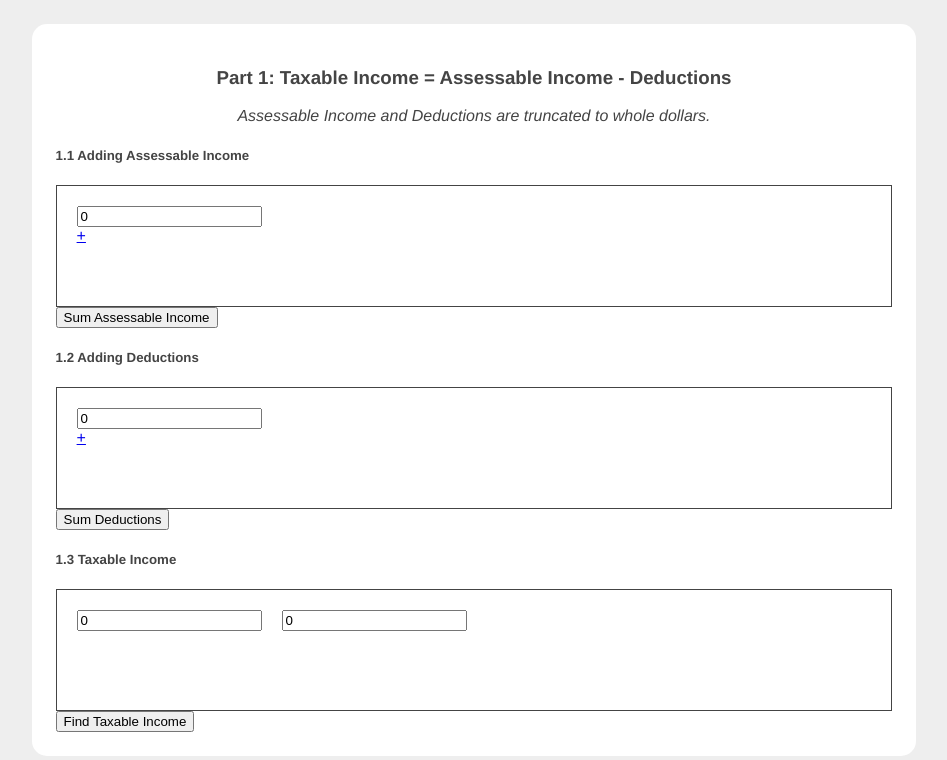
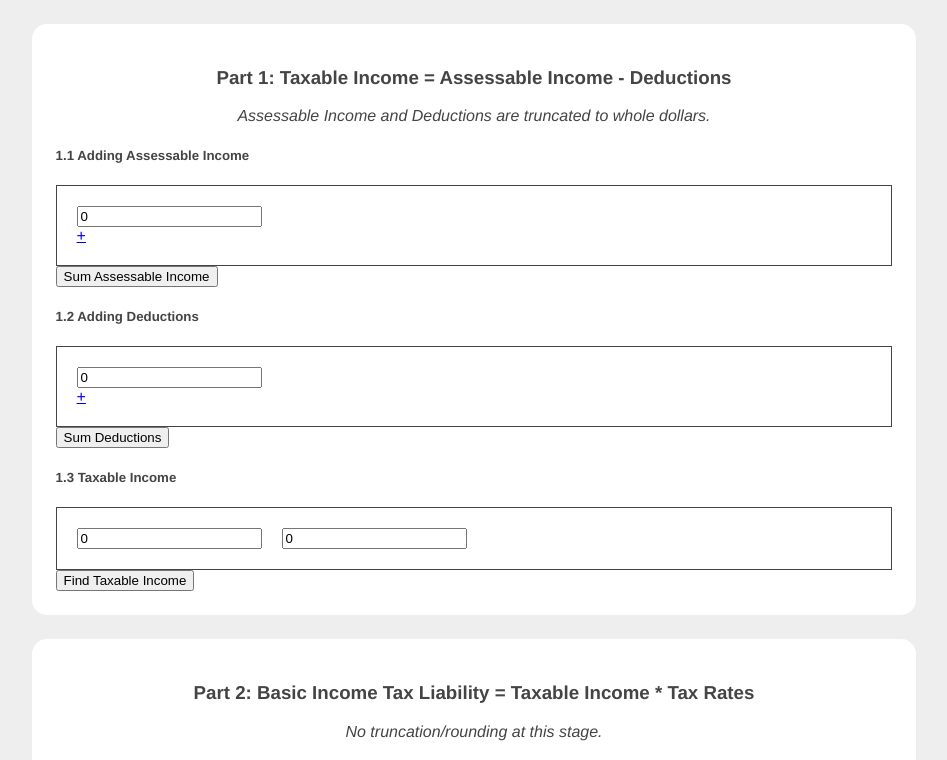
Before and after one commit to ermmmmmmmmmm/tacks, a plain HTML site: page index.html in a window 1280 px wide. Shown: the top 760 px of the page, without its empty margins (166-1113 px from the left). Drawn offline with nearby package versions, Linux system fonts and the light colour scheme.

Commit message:
Add files via upload

```diff
--- a/index.html
+++ b/index.html
@@ -31,7 +31,7 @@
             display: grid;
             grid-auto-flow: row;
             grid-template-columns: 1fr 1fr 1fr 1fr;
-            grid-template-rows: 50px 50px;
+            grid-auto-rows: auto;
             border: 1px solid;
             padding: 10px;
         }
```
